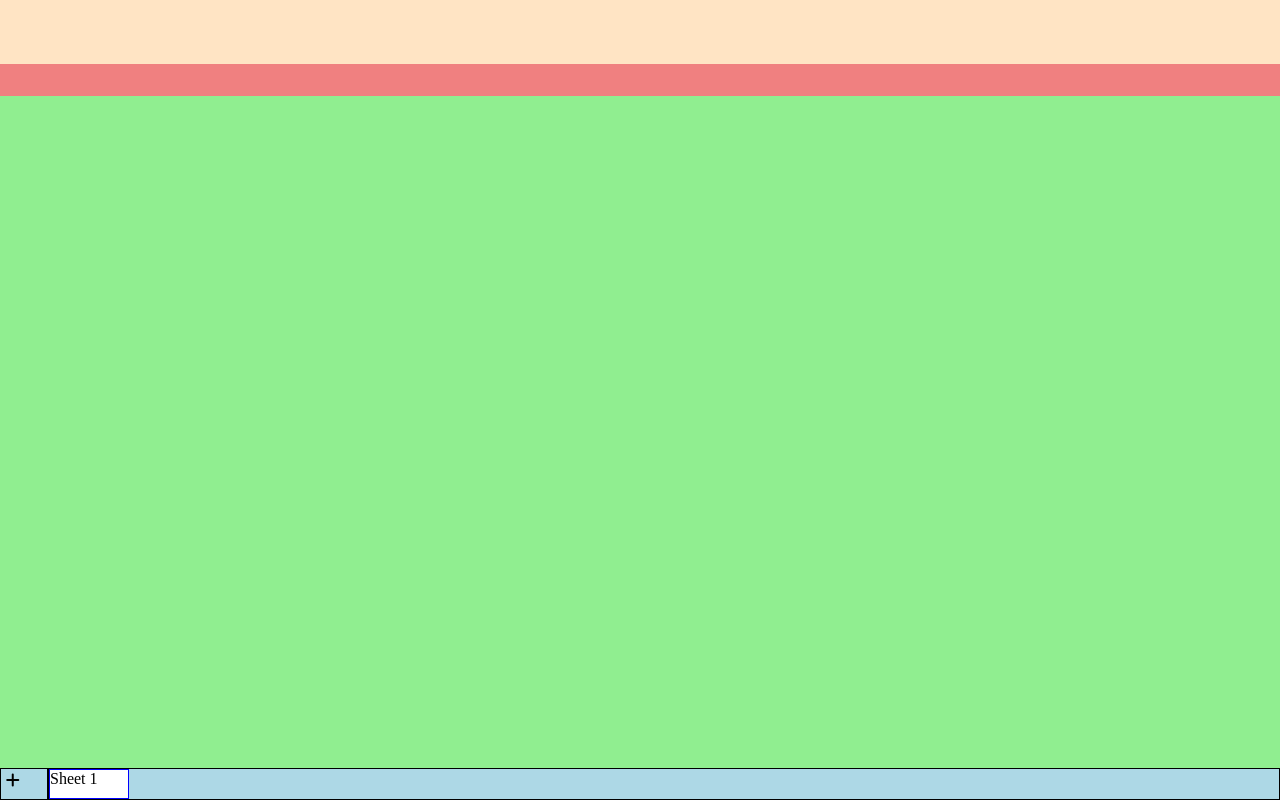
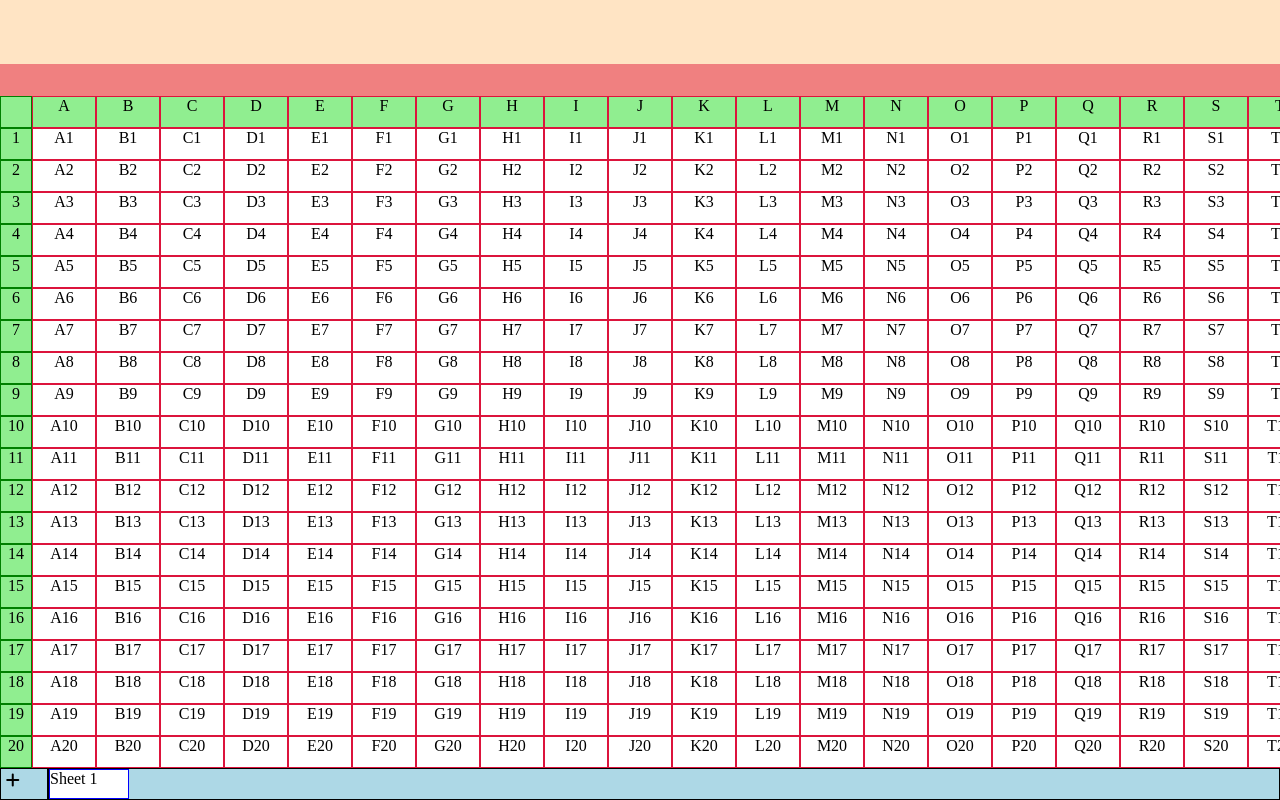
Before and after one commit to Avneet26/Excel-clone, a plain HTML site: page index.html in a window 1280 px wide. Drawn offline with Linux system fonts and the light colour scheme.

Commit message:
added rows and columns to the sheets

```diff
--- /dev/null
+++ b/grid.js
@@ -0,0 +1,29 @@
+let leftCol = document.querySelector(".left-row");
+let rows = 100;
+for (let i = 1;i <= 100;i++) {
+    let rowsNo = document.createElement("div");
+    rowsNo.innerText = i;
+    rowsNo.classList.add("box");
+    leftCol.appendChild(rowsNo);
+}
+let topRow = document.querySelector(".top-row");
+let cols = 26;
+for(let i = 65;i<=90;i++){
+    let colNo = document.createElement("div");
+    //get ascci code of A to Z
+    colNo.innerText = String.fromCharCode(i);
+    colNo.classList.add("cell");
+    topRow.appendChild(colNo);
+}
+let grid = document.querySelector('.grid');
+for(let i=0;i<100;i++){
+    let row = document.createElement('div');
+    row.setAttribute("class","row");
+    for(let j=65;j<=90;j++){
+        let cells = document.createElement("div");
+        cells.setAttribute("class","cell");
+        cells.innerText = `${String.fromCharCode(j)}${i+1}`;
+        row.appendChild(cells);
+    }
+    grid.appendChild(row);
+}
--- a/index.html
+++ b/index.html
@@ -5,21 +5,34 @@
         <meta http-equiv="X-UA-Compatible" content="IE=edge" />
         <meta name="viewport" content="width=device-width, initial-scale=1.0" />
         <title>Excel Clone</title>
-        <script src="https://kit.fontawesome.com/3b4f251a02.js" crossorigin="anonymous"></script>
+        <script
+            src="https://kit.fontawesome.com/3b4f251a02.js"
+            crossorigin="anonymous"
+        ></script>
         <link rel="stylesheet" href="style.css" />
     </head>
     <body>
         <div class="menu-container"></div>
         <div class="formula-container"></div>
-        <div class="grid-container"></div>
+        <div class="grid-container">
+            <div class="top-part">
+                <div class="left-box box"></div>
+                <div class="top-row"></div>
+            </div>
+            <div class="bottom-part">
+                <div class="left-row"></div>
+                <div class="grid"></div>
+            </div>
+        </div>
         <div class="sheets-container">
             <div class="add-sheet-btn">
                 <i class="fas fa-plus"></i>
             </div>
             <div class="sheet-list">
-                <div class="sheet active" idx = "0" >Sheet 1</div>
+                <div class="sheet active" idx="0">Sheet 1</div>
             </div>
         </div>
     </body>
     <script src="script.js"></script>
+    <script src="grid.js"></script>
 </html>
--- a/style.css
+++ b/style.css
@@ -15,6 +15,13 @@ body {
 .grid-container {
     height: calc(100vh - 8rem);
     background-color: lightgreen;
+    overflow: auto;
+}
+.top-part{
+    display: flex;
+}
+.bottom-part{
+    display: flex;
 }
 .sheets-container {
     background-color: lightblue;
@@ -28,18 +35,55 @@ body {
     padding-top: 0.2rem;
     padding-left: 0.3rem;
 }
+.box{
+    height: 2rem;
+    width: 2rem;
+    border: 1px solid green;
+    text-align: center;
+}
+.left-box{
+    min-width: 2rem;
+}
+.top-row{
+    height: 2rem;
+    display: flex;
+}
+.cell{
+    height: 2rem;
+    min-width: 4rem;
+    border: 1px solid crimson;
+    text-align: center;
+}
+.grid{
+    background-color: white;
+}
+.row{
+    display: flex;
+}
+
+/* sheet css */
 .sheet-list {
     width: calc(100vw - 3rem);
     border: 1px solid;
     display: flex;
     overflow: auto;
 }
+/* Hide scrollbar for Chrome, Safari and Opera */
+.sheet-list::-webkit-scrollbar {
+    display: none;
+}
+
+/* Hide scrollbar for IE, Edge and Firefox */
+.sheet-list {
+    -ms-overflow-style: none; /* IE and Edge */
+    scrollbar-width: 2px; /* Firefox */
+}
 .sheet {
-    width: 5rem;
+    min-width: 5rem;
     border: 1px solid blue;
     height: 100%;
     background-color: grey;
 }
-.active{
+.active {
     background-color: white;
 }
```
